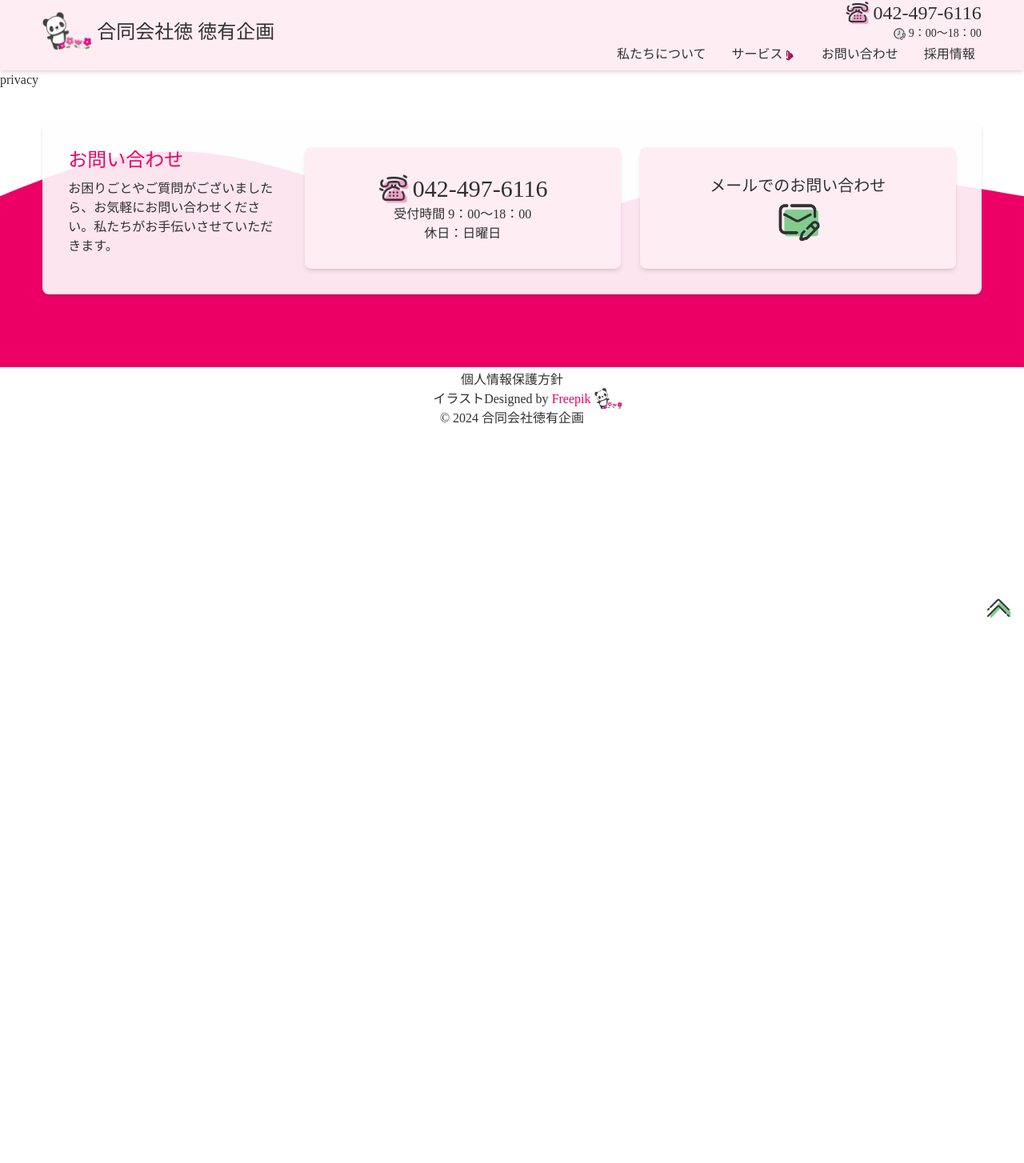
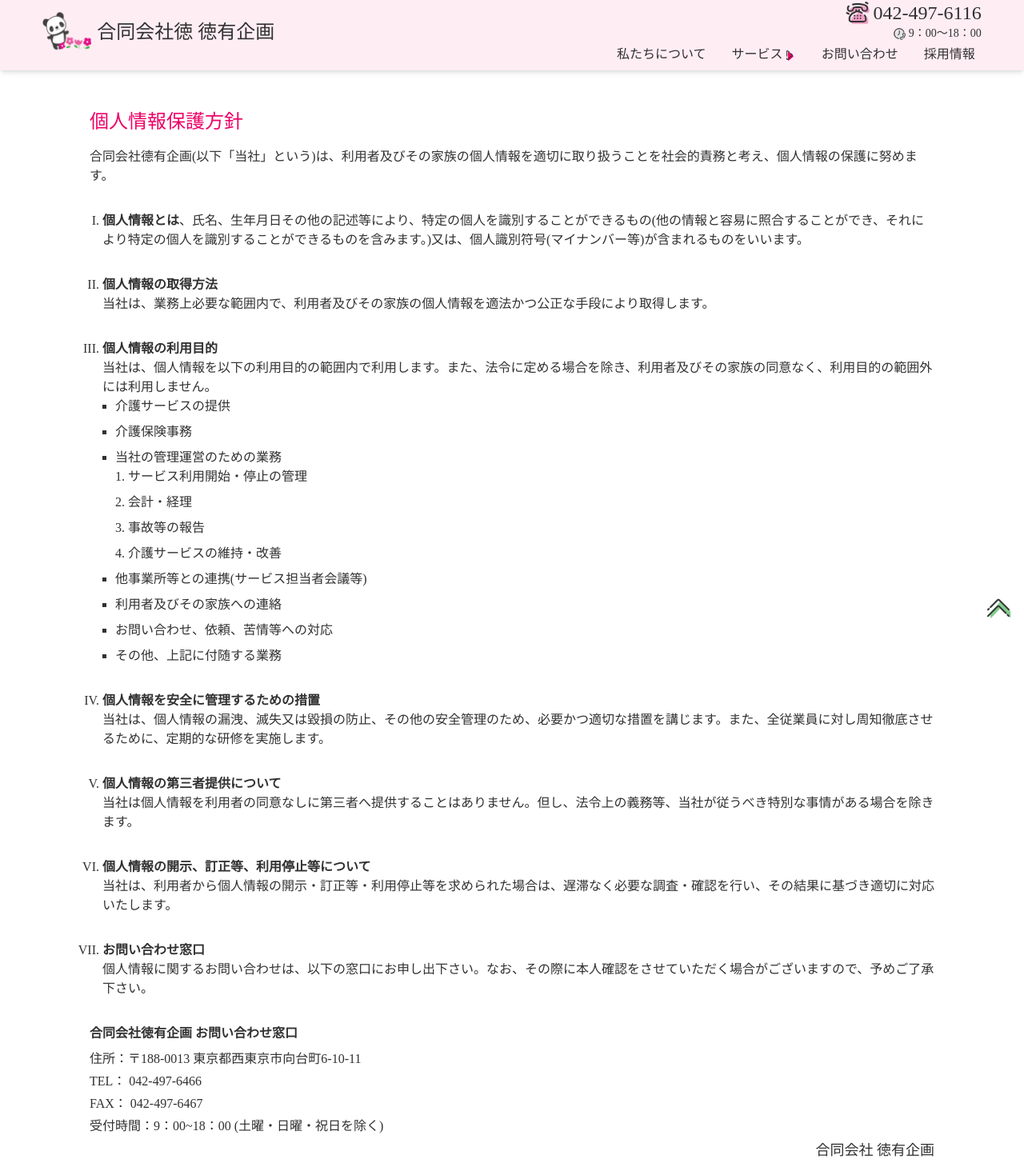
Before and after one commit to Jasufr/tokuyukikaku, a React (Vite) app: page /privacy in a window 1280 px wide. Shown: the part 8-1462 px from the top of the page at 80% size. Before the commit the page ends 896 px from the top, so only its background shows below. Built offline with nearby package versions, Linux system fonts and the light colour scheme; a web font is replaced by a local one.

Commit message:
privacy policy page redacted and styled

```diff
--- a/src/pages/Privacy.jsx
+++ b/src/pages/Privacy.jsx
@@ -1,7 +1,46 @@
 const Privacy = () => {
   return (
     <>
-     <div>privacy</div>
+      <div className="privacy px-6 2md:px-12 lg:px-24 xl:px-28 py-6 lg:py-12">
+        <h1 className="text-2xl text-darkpink mb-4">個人情報保護方針</h1>
+        <p className="mb-8">合同会社德有企画(以下「当社」という)は、利用者及びその家族の個人情報を適切に取り扱うことを社会的責務と考え、個人情報の保護に努めます。</p>
+        <ul className="list-roman ms-4">
+          <li className="mb-8"><span className="font-bold">個人情報とは</span>、氏名、生年月日その他の記述等により、特定の個人を識別することができるもの(他の情報と容易に照合することができ、それにより特定の個人を識別することができるものを含みます。)又は、個人識別符号(マイナンバー等)が含まれるものをいいます。</li>
+          <li className="mb-8"><span className="font-bold">個人情報の取得方法</span><br />当社は、業務上必要な範囲内で、利用者及びその家族の個人情報を適法かつ公正な手段により取得します。</li>
+          <li className="mb-8">
+            <p><span className="font-bold">個人情報の利用目的</span><br />当社は、個人情報を以下の利用目的の範囲内で利用します。また、法令に定める場合を除き、利用者及びその家族の同意なく、利用目的の範囲外には利用しません。</p>
+            <ul className="list-square ms-4">
+              <li className="mb-2">介護サービスの提供</li>
+              <li className="mb-2">介護保険事務</li>
+              <li className="mb-2">
+                <p>当社の管理運営のための業務</p>
+                <ul className="list-decimal ms-4">
+                  <li className="mb-2">サービス利用開始・停止の管理</li>
+                  <li className="mb-2">会計・経理</li>
+                  <li className="mb-2">事故等の報告</li>
+                  <li className="mb-2">介護サービスの維持・改善</li>
+                </ul>
+              </li>
+              <li className="mb-2">他事業所等との連携(サービス担当者会議等)</li>
+              <li className="mb-2">利用者及びその家族への連絡</li>
+              <li className="mb-2">お問い合わせ、依頼、苦情等への対応</li>
+              <li className="mb-2">その他、上記に付随する業務</li>
+            </ul>
+          </li>
+          <li className="mb-8"><span className="font-bold">個人情報を安全に管理するための措置</span><br />当社は、個人情報の漏洩、滅失又は毀損の防止、その他の安全管理のため、必要かつ適切な措置を講じます。また、全従業員に対し周知徹底させるために、定期的な研修を実施します。</li>
+          <li className="mb-8"><span className="font-bold">個人情報の第三者提供について</span><br />当社は個人情報を利用者の同意なしに第三者へ提供することはありません。但し、法令上の義務等、当社が従うべき特別な事情がある場合を除きます。</li>
+          <li className="mb-8"><span className="font-bold">個人情報の開示、訂正等、利用停止等について</span><br />当社は、利用者から個人情報の開示・訂正等・利用停止等を求められた場合は、遅滞なく必要な調査・確認を行い、その結果に基づき適切に対応いたします。</li>
+          <li className="mb-8"><span className="font-bold">お問い合わせ窓口</span><br />個人情報に関するお問い合わせは、以下の窓口にお申し出下さい。なお、その際に本人確認をさせていただく場合がございますので、予めご了承下さい。</li>
+        </ul>
+        <p className="font-bold mb-2">合同会社徳有企画 お問い合わせ窓口</p>
+        <ul>
+          <li className="mb-1">住所：〒188-0013 東京都西東京市向台町6-10-11</li>
+          <li className="mb-1">TEL： 042-497-6466</li>
+          <li className="mb-1">FAX： 042-497-6467</li>
+          <li className="mb-1">受付時間：9：00~18：00 (土曜・日曜・祝日を除く)</li>
+        </ul>
+        <p className="text-end text-lg">合同会社 徳有企画<br />代表 長谷川燕華</p>
+      </div>
     </>
   );
 };
--- a/tailwind.config.js
+++ b/tailwind.config.js
@@ -24,7 +24,14 @@ export default {
       '2lg':'1060px',
       'xl': '1280px',
       '2xl': '1536px',
-    }
+    },
+    listStyleType: {
+      none: 'none',
+      disc: 'disc',
+      decimal: 'decimal',
+      square: 'square',
+      roman: 'upper-roman',
+    },
   },
   plugins: [],
 };
```
